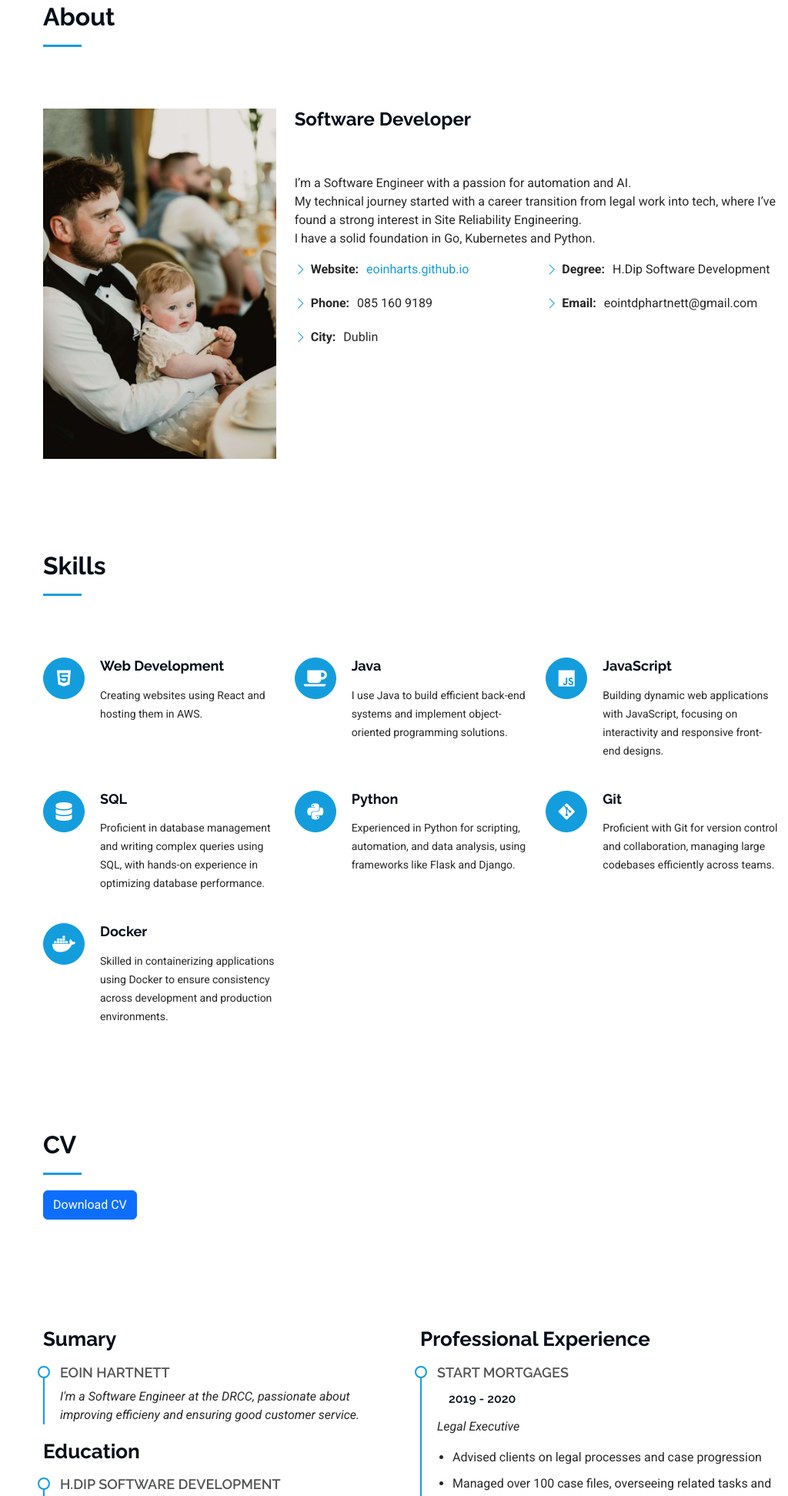
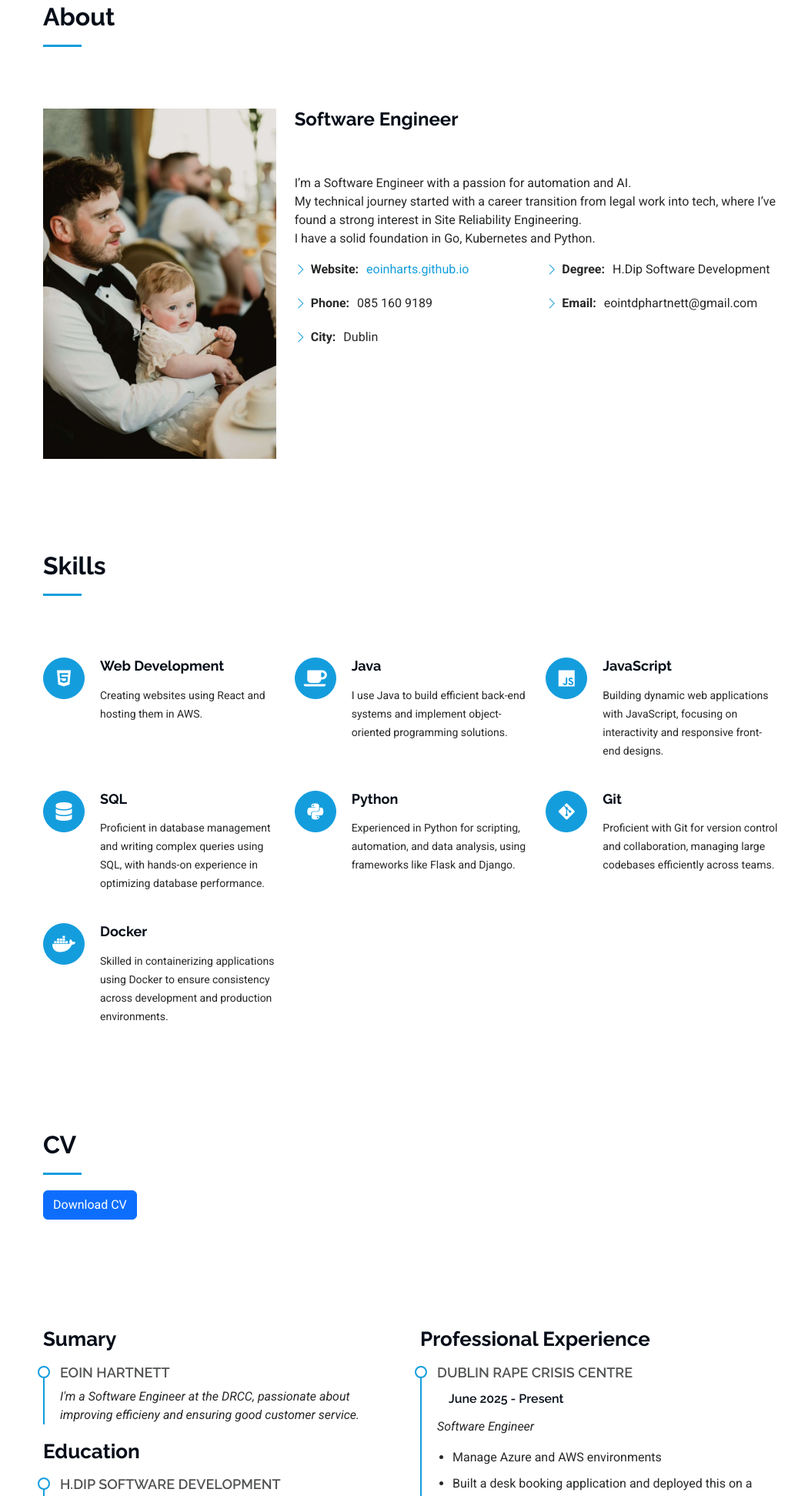
Before and after one commit to eoinharts/eoinharts.github.io, a plain HTML site: page index.html in a window 1280 px wide. Shown: the part 857-2800 px from the top of the page at 77% size, without its empty margins (256-1280 px from the left). Drawn offline with Linux system fonts and the light colour scheme.

Commit message:
Update job title and add professional experience section

```diff
--- a/index.html
+++ b/index.html
@@ -71,7 +71,7 @@
 
       <div class="container" data-aos="fade-up" data-aos-delay="100">
         <h2>Eoin Hartnett</h2>
-        <p><span class="typed" data-typed-items="Software Developer, Former Legal Executive, Soccer enthusiast, Dad"></span><span class="typed-cursor typed-cursor--blink" aria-hidden="true"></span><span class="typed-cursor typed-cursor--blink" aria-hidden="true"></span></p>
+        <p><span class="typed" data-typed-items="Software Engineer, Former Legal Executive, Soccer enthusiast, Dad"></span><span class="typed-cursor typed-cursor--blink" aria-hidden="true"></span><span class="typed-cursor typed-cursor--blink" aria-hidden="true"></span></p>
       </div>
 
     </section><!-- /Hero Section -->
@@ -91,7 +91,7 @@
             <img src="assets/img/eoin-erin.jpg" class="img-fluid" alt="">
           </div>
           <div class="col-lg-8 content">
-            <h2>Software Developer</h2>
+            <h2>Software Engineer</h2>
             <p class="fst-italic py-3">
                 <p>I’m a Software Engineer with a passion for automation and AI. <br/>
                   My technical journey started with a career transition from legal work into tech, where I’ve found a strong interest in Site Reliability Engineering. <br/>
@@ -268,6 +268,18 @@
 
           <div class="col-lg-6" data-aos="fade-up" data-aos-delay="200">
             <h3 class="resume-title">Professional Experience</h3>
+
+            <div class="resume-item">
+              <h4>Dublin Rape Crisis Centre</h4>
+              <h5>June 2025 - Present</h5>
+              <p><em>Software Engineer</em></p>
+              <ul>
+                <li>Manage Azure and AWS environments</li>
+                <li>Built a desk booking application and deployed this on a Kubernetes cluster</li>
+                <li>Created YAML-based CI/CD pipelines</li>
+              </ul>
+            </div><!-- Edn Resume Item -->
+
             <div class="resume-item">
               <h4>Start Mortgages</h4>
               <h5>2019 - 2020</h5>
```
